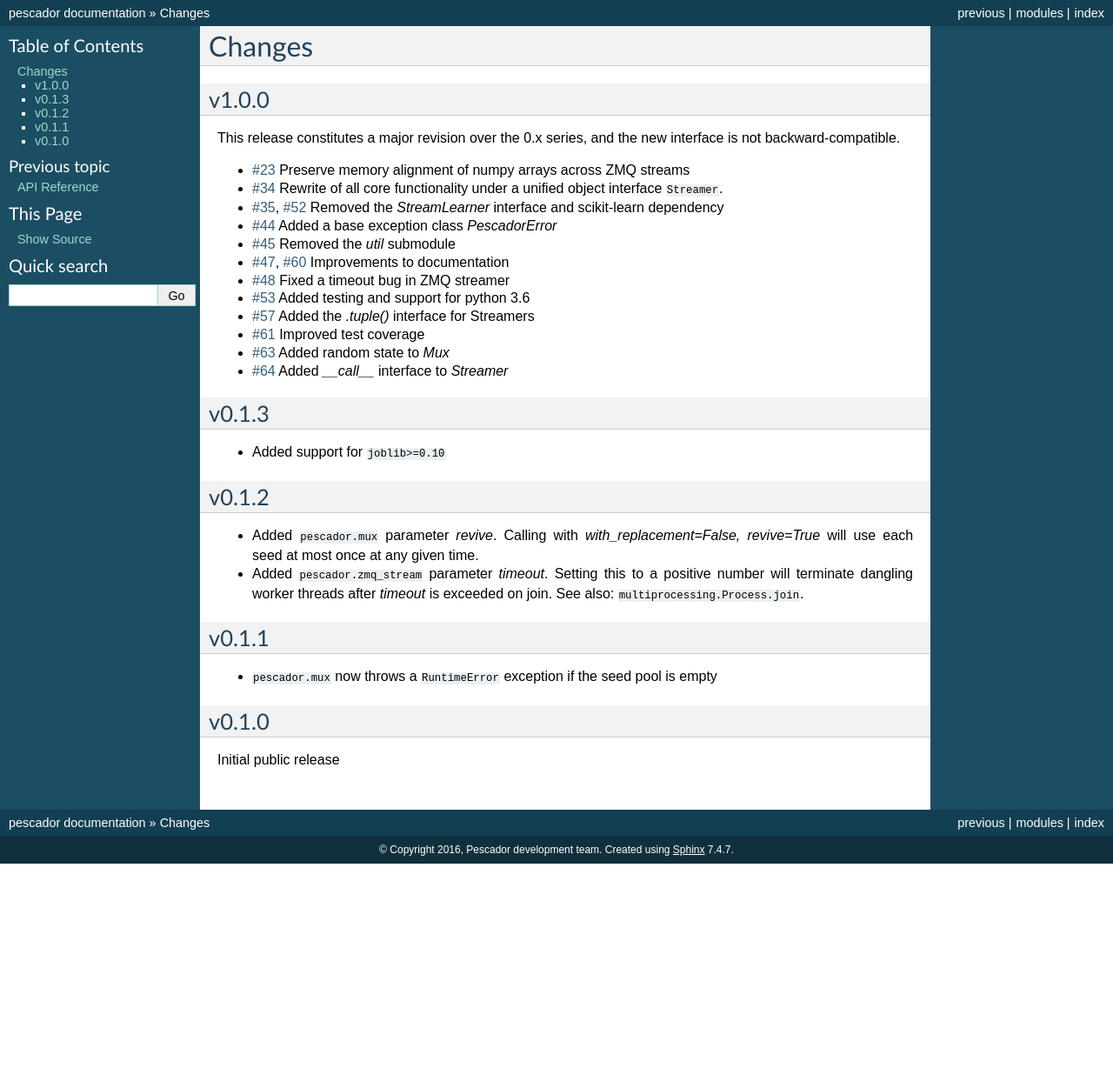
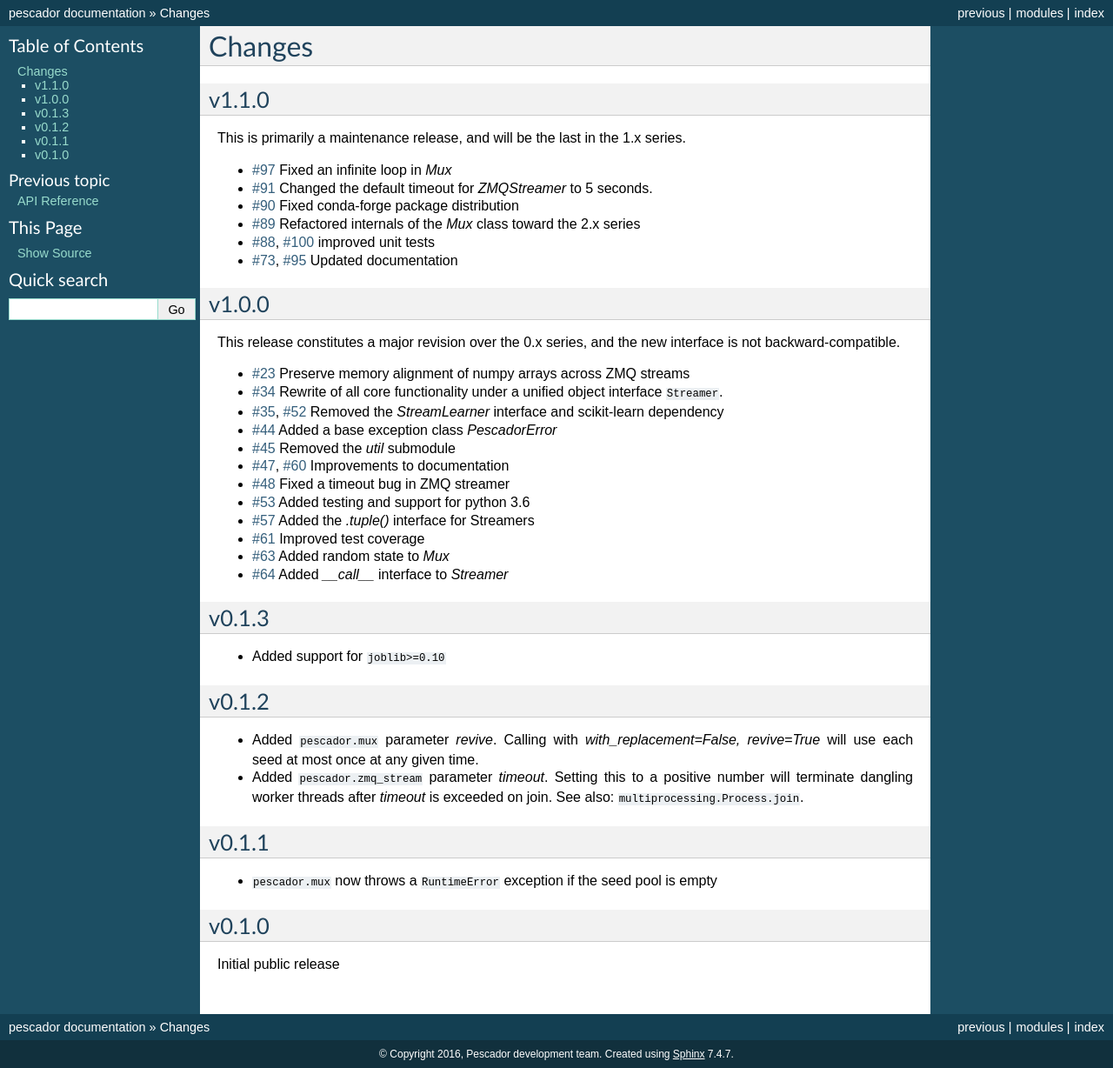
Before and after one commit to pescadores/pescador, a Sphinx documentation site: the page built from docs/changes.rst, in a window 1280 px wide. Shown: the whole page at 87% size. Built offline with Sphinx 7.4.7, drawn with Linux system fonts in a browser that asks for light colours; pages that are not in the unit, such as notebooks, are missing from menus; before the commit the page ends 993 px from its top, so only the background shows below that.

Commit message:
added release notes

```diff
--- a/docs/changes.rst
+++ b/docs/changes.rst
@@ -1,5 +1,25 @@
 Changes
 =======
+
+v1.1.0
+------
+This is primarily a maintenance release, and will be the last in the 1.x series.
+
+- `#97`_ Fixed an infinite loop in `Mux`
+- `#91`_ Changed the default timeout for `ZMQStreamer` to 5 seconds.
+- `#90`_ Fixed conda-forge package distribution
+- `#89`_ Refactored internals of the `Mux` class toward the 2.x series
+- `#88`_, `#100`_ improved unit tests
+- `#73`_, `#95`_ Updated documentation
+
+.. _#73: https://github.com/pescadores/pescador/pull/73
+.. _#88: https://github.com/pescadores/pescador/pull/88
+.. _#89: https://github.com/pescadores/pescador/pull/89
+.. _#90: https://github.com/pescadores/pescador/pull/90
+.. _#91: https://github.com/pescadores/pescador/pull/91
+.. _#95: https://github.com/pescadores/pescador/pull/95
+.. _#97: https://github.com/pescadores/pescador/pull/97
+.. _#100: https://github.com/pescadores/pescador/pull/100
 
 v1.0.0
 ------
```
